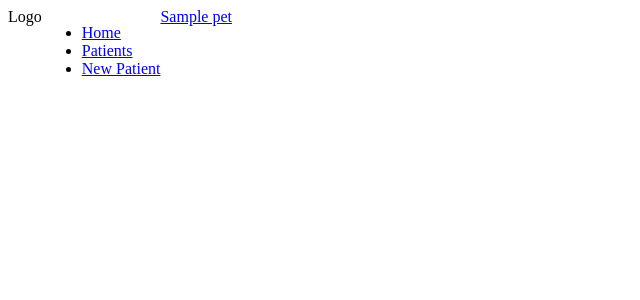
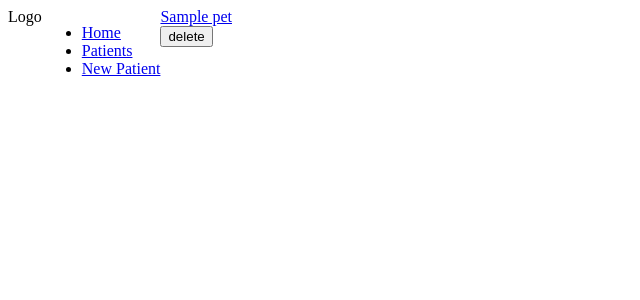
Before and after one commit to Martystan/vet_practice_project, a Flask app: page /pets in a window 1280 px wide. Shown: the top 300 px of the page, without its empty margins (0-640 px from the left). Run offline with Flask 2, Linux system fonts and the light colour scheme; a database or web service that is not in the repository returns one stand-in record (values such as "Sample title"); some libraries are stand-ins or nearby versions.

Commit message:
website has basic functionality

```diff
--- a/controllers/pets_controller.py
+++ b/controllers/pets_controller.py
@@ -59,3 +59,8 @@ def update_pet(id):
     pet = Pet(name, dob, type, owner, owner_tel, owner_email, notes, vet, id)
     pet_repository.update(pet)
     return redirect("/pets/" + id)
+
+@pets_blueprint.route("/pets/<id>/delete", methods = ['POST'])
+def delete_pet(id):
+    pet_repository.delete(id)
+    return redirect("/pets")
--- a/templates/pets/index.html
+++ b/templates/pets/index.html
@@ -6,7 +6,12 @@
         <div>
             <a href = "pets/{{pet.id}}">{{pet.name}}</a>
         </div>
+        <div>
+            <form action="/pets/{{pet.id}}/delete" method="POST">
+                <button type = "submit" value = "delete">delete</button>
 
+            </form>
+        </div>
 
 </div>
 {% endfor %}
```
